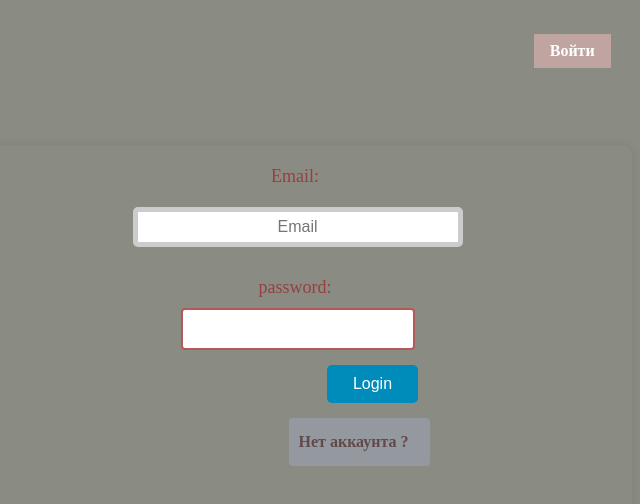
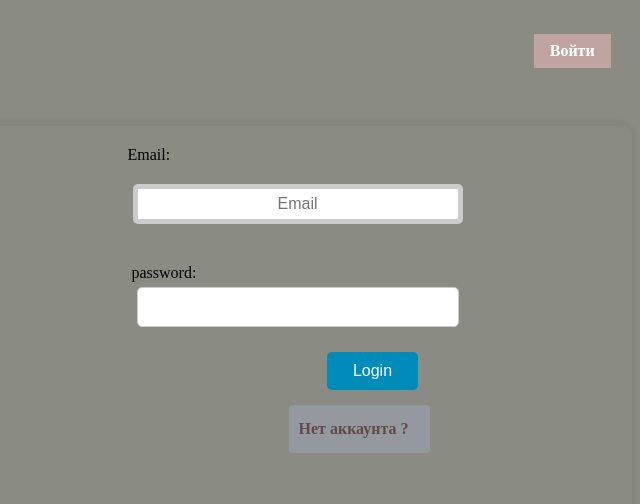
Before and after one commit to 2023git/forum, a React (Create React App) app in the folder client/: page /login in a window 1280 px wide. Shown: the top 504 px of the page, without its empty margins (640-1280 px from the left). Built offline with nearby package versions, Linux system fonts and the light colour scheme; no server answers.

Commit message:
Update registration.css

```diff
--- a/client/src/styles/registration.css
+++ b/client/src/styles/registration.css
@@ -1,56 +1,51 @@
+
 .form {
-    /* align-items: center; */
-    margin-top: 70px;
+  display: flex;
+  flex-direction: column;
+  align-items: center;
+  margin-top: 50px;
 }
 
 .label {
   display: flex;
   flex-direction: column;
-    align-items: center;
-    margin-bottom: 10px;
-    font-size: 18px;
-    color: #954040;
+  margin-bottom: 20px;
 }
 
-
-
-
-  .inputOne {
-    margin-top: 10px;
-    border: 2px solid #b45959;
-    width: 210px;;
+.inputOne, .inputTwo {
+  padding: 10px;
+  border: 1px solid #ccc;
+  border-radius: 5px;
+  margin-top: 5px;
+  font-size: 16px;
+  width: 300px;
 }
 
-  .inputTwo {
-    padding: 10px;
-    margin-left: 0px;
-    margin-top: 10px;
-    border: 2px solid #b45959;
-    border-radius: 4px;
-    font-size: 16px;
-    width: 210px;;
+.inputOne:focus, .inputTwo:focus {
+  outline: none;
+  border-color: #00bfff;
 }
 
-
-
-
 .buttonRegistration {
-  /* padding: 11px; */
-  margin-top: 0px;
-  margin-left: 115px;
-  background-color: #954040;
-  border-radius: 4px;
+  background-color: #00bfff;
+  border: none;
+  color: #fff;
+  padding: 10px 20px;
+  border-radius: 5px;
   font-size: 16px;
-  margin-bottom: 5px;
+  cursor: pointer;
+  margin-top: 20px;
 }
 
 .linkLogin {
+  margin-top: 20px;
+  color: #00bfff;
   text-decoration: none;
-  padding: 10.5px;
-  margin-top: 10px;
-  margin-left: 108px;
-  background-color: #706565;
-  border-radius: 4px;
   font-size: 16px;
-  width: 180px;
 }
+
+.regOne {
+  display: flex;
+  justify-content: center;
+  align-items: center;
+}
```
Lines whose indentation alone changed are shown as unchanged.
